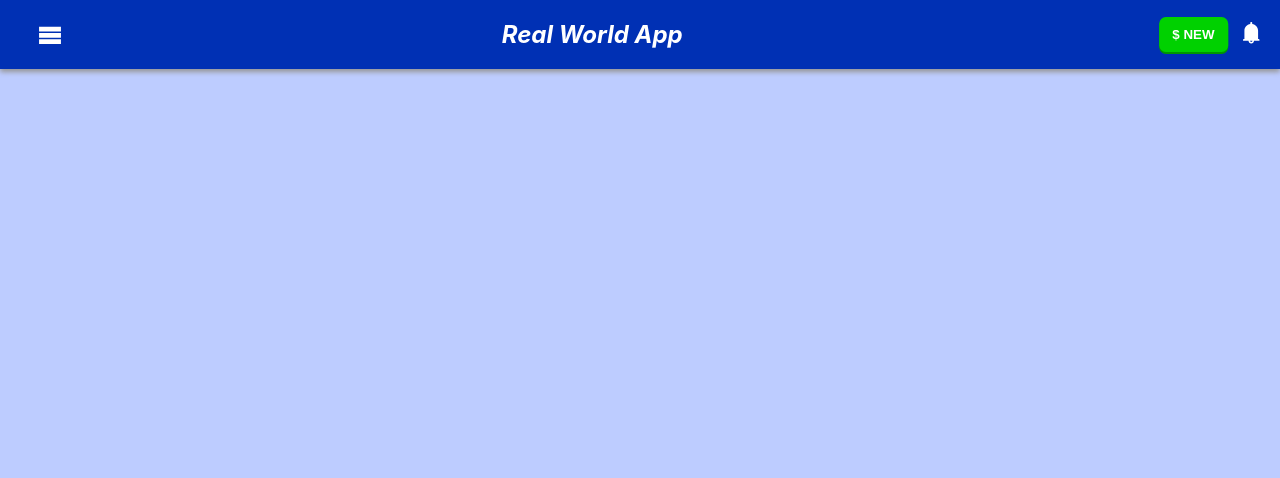
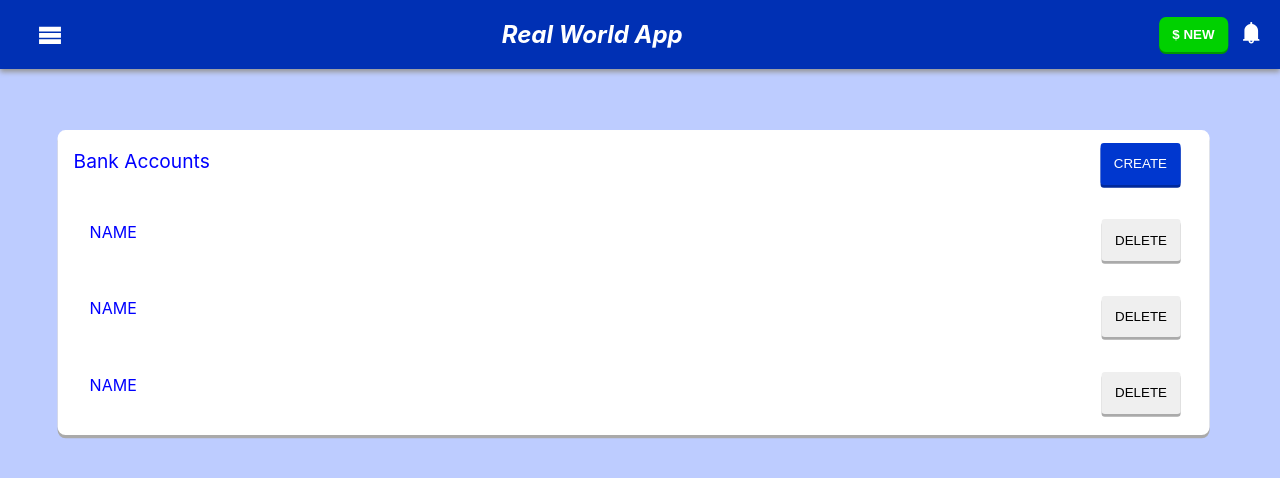
Before and after one commit to AlexandruCotofan/test-app, a React (Create React App) app: page /bankaccount in a window 1280 px wide. Shown: the top 478 px of the page. Built offline with nearby package versions, Linux system fonts and the light colour scheme.

Commit message:
bankaccounts show properly

```diff
--- a/src/App.js
+++ b/src/App.js
@@ -1,7 +1,7 @@
 import "./App.css";
 import MainPage from "./components/MainPage/MainPage.js";
 import SignUpPage from "./components/SignUpPage/SignUpPage.js";
-import BankAccountItem from "./components/BankAccountItem/BankAccountItem";
+import BankAccountsContainer from "./components/BankAccountsContainer/BankAccountsContainer";
 import UserSettingsMenu from "./components/UserSettingsMenu/UserSettingsMenu";
 import { BrowserRouter as Router, Routes, Route } from "react-router-dom";
 
@@ -14,7 +14,7 @@ function App() {
             <Route path="/" exact element={<SignUpPage />} />
             <Route path="/home" exact element={<MainPage />} />
             <Route path="/myaccount" exact element={<UserSettingsMenu />} />
-            <Route path="/bankaccount" exact element={<BankAccountItem />} />
+            <Route path="/bankaccount" exact element={<BankAccountsContainer />} />
           </Routes>
         </Router>
       </div>
--- a/src/components/BankAccountItem/BankAccountItem.js
+++ b/src/components/BankAccountItem/BankAccountItem.js
@@ -4,17 +4,17 @@ import AccountSideMenu from "../AccountSideMenu/AccountSideMenu.js";
 
 function BankAccountItem() {
     return(
-        // <div>
-        //     <p>NAME</p>
-        //     <button>DELETE</button>
-        // </div>
-        <div className="main-page">
-        <AccountSideMenu />
-        <main>
-          <HeaderBar />
+        <div>
+            <p>NAME</p>
+            <button>DELETE</button>
+        </div>
+      //   <div className="main-page">
+      //   <AccountSideMenu />
+      //   <main>
+      //     <HeaderBar />
 
-        </main>
-      </div>
+      //   </main>
+      // </div>
     );
 }
 
--- a/src/components/BankAccountsContainer/BankAccountsContainer.css
+++ b/src/components/BankAccountsContainer/BankAccountsContainer.css
@@ -47,3 +47,10 @@
 .bank-accounts-container .create-btn:active {
   background-color: rgb(0, 41, 155);
 }
+
+
+.main-page {
+  display: flex;
+  flex-direction: row;
+  justify-content: center;
+}
--- a/src/components/BankAccountsContainer/BankAccountsContainer.js
+++ b/src/components/BankAccountsContainer/BankAccountsContainer.js
@@ -1,8 +1,14 @@
 import "./BankAccountsContainer.css";
 import BankAccountItem from "../BankAccountItem/BankAccountItem.js";
+import HeaderBar from "../HeaderBar/HeaderBar.js";
+import AccountSideMenu from "../AccountSideMenu/AccountSideMenu.js";
 
 function BankAccountsContainer() {
   return (
+    <div className="main-page">
+         <AccountSideMenu />
+         <main>
+           <HeaderBar />
            <section className='bank-accounts-container'>
           <div className='bank-accounts-title'>
             <p>Bank Accounts</p>
@@ -12,6 +18,10 @@ function BankAccountsContainer() {
           <BankAccountItem />
           <BankAccountItem />
         </section>
+        </main>
+
+    </div>
+
   );
 }
 
```
Lines whose indentation alone changed are shown as unchanged.
